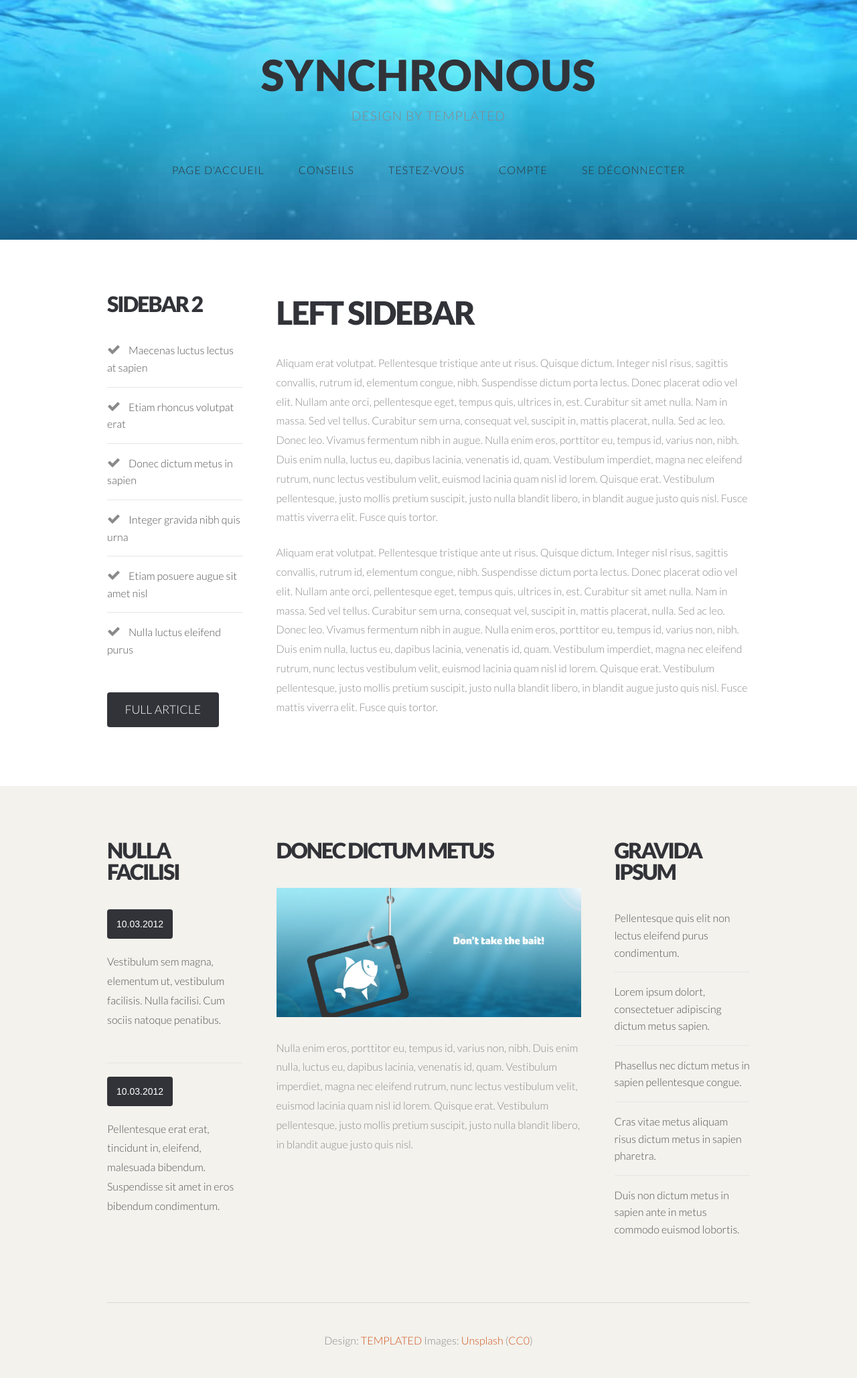
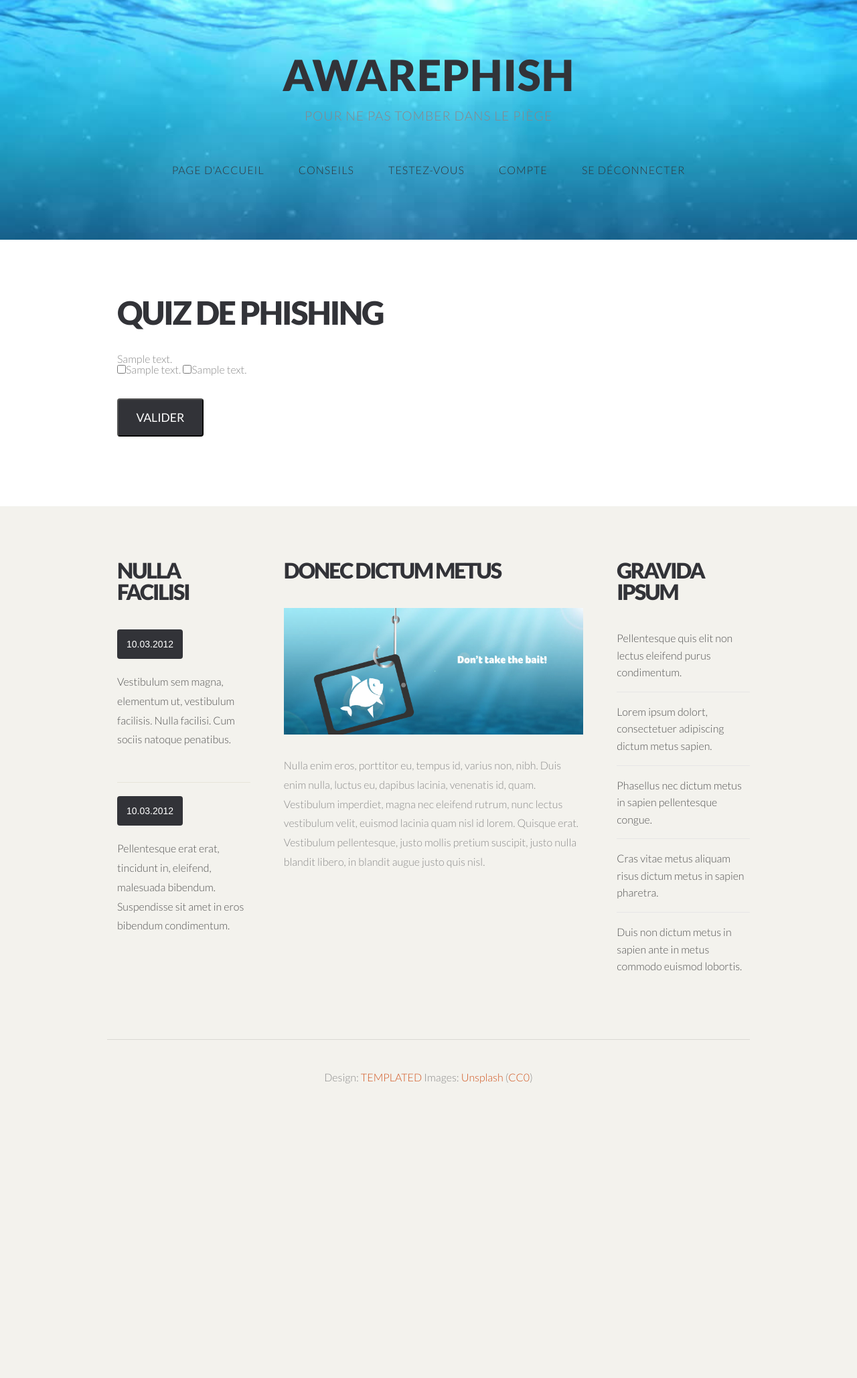
Before and after one commit to Azrood/Awarephish, a Django app: page /phishquiz/ in a window 1280 px wide. Shown: the whole page at 67% size. After the commit the page ends 1618 px from the top, so only its background shows below. Run offline with Django 3.2, Linux system fonts and the light colour scheme; a user stored in the database is signed in; tables that the repository leaves empty hold one stand-in row (values such as "Sample post"); some libraries are stand-ins or nearby versions.

```diff
--- a/awarephish/quiz/templates/quiz/conseil.html
+++ b/awarephish/quiz/templates/quiz/conseil.html
@@ -61,7 +61,8 @@
 			<div id="page">
 				<div class="container">
 					<div class="row">
-						<div class="6u skel-cell-important">
+						<div class="12u skel-cell-important">
+							<article>
 							<section id="content" >
 								<p>Le phishing est une escroquerie en ligne à l'aide de faux e-mails, sites Internet ou messages qui vise à voler
 								des informations personnelles et à espionner les individus, les entreprises et les organisations.
@@ -150,6 +151,7 @@
 
 
 							</section>
+						</article>
 						</div>
 					</div>
 				</div>
--- a/awarephish/quiz/templates/quiz/index.html
+++ b/awarephish/quiz/templates/quiz/index.html
@@ -101,7 +101,7 @@
 								   nous vous proposons de prendre le test de niveau, pour tester vos connaissances et savoir jusqu'à quel point vous êtes capables à determiner si un mail
 								   est frauduleux. Nous vous proposerons aussi des devoirs à faire pour que vous puissiez améliorer vos connaissances sur ce sujet.
 
-								<a href="#" class="button">Lire l'article complète</a>
+								<a href="{%url 'conseils'%}" class="button">Lire nos conseils</a>
 								<a href="{% url 'level-quiz' %}" class="button">Prendre le test de niveau</a>
 							</section>
 						</div>
--- a/awarephish/quiz/templates/quiz/phishing-quiz.html
+++ b/awarephish/quiz/templates/quiz/phishing-quiz.html
@@ -11,8 +11,10 @@
 		<meta name="description" content="" />
 		<meta name="keywords" content="" />
 		<link href='http://fonts.googleapis.com/css?family=Lato:300,400,700,900' rel='stylesheet' type='text/css'>
+		<link rel="stylesheet" href="https://stackpath.bootstrapcdn.com/bootstrap/4.3.1/css/bootstrap.min.css" integrity="sha384-ggOyR0iXCbMQv3Xipma34MD+dH/1fQ784/j6cY/iJTQUOhcWr7x9JvoRxT2MZw1T" crossorigin="anonymous">
 		<!--[if lte IE 8]><script src="js/html5shiv.js"></script><![endif]-->
 		<script src="http://ajax.googleapis.com/ajax/libs/jquery/1.11.0/jquery.min.js"></script>
+		<script src="https://stackpath.bootstrapcdn.com/bootstrap/4.4.1/js/bootstrap.min.js"></script>
 		<script src="{%static 'quiz/js/skel.min.js' %}"></script>
 		<script src="{%static 'quiz/js/skel-panels.min.js' %}"></script>
 		<script src="{%static 'quiz/js/init.js' %}"></script>
@@ -23,7 +25,7 @@
 		<!--[if lte IE 8]><link rel="stylesheet" href="css/ie/v8.css" /><![endif]-->
 		<!--[if lte IE 9]><link rel="stylesheet" href="css/ie/v9.css" /><![endif]-->
 	</head>
-	<body>
+	<body data-spy="scroll" data-target="wrapper">
 		<div id="wrapper">
 
 			<!-- Header -->
@@ -32,8 +34,8 @@
 
 					<!-- Logo -->
 					<div id="logo">
-						<h1><a href="#">Synchronous</a></h1>
-						<span>Design by TEMPLATED</span>
+						<h1><a href="#">Awarephish</a></h1>
+						<span>pour ne pas tomber dans le piège</span>
 					</div>
 
 					<!-- Nav -->
@@ -65,33 +67,36 @@
 			<div id="page">
 				<div class="container">
 					<div class="row">
-						<div class="3u">
-							<section id="sidebard2">
-								<header>
-									<h2>Sidebar 2</h2>
-								</header>
-								<ul class="style1">
-									<li class="first"><span class="fa fa-check"></span><a href="#">Maecenas luctus lectus at sapien</a></li>
-									<li><span class="fa fa-check"></span><a href="#">Etiam rhoncus volutpat erat</a></li>
-									<li><span class="fa fa-check"></span><a href="#">Donec dictum metus in sapien</a></li>
-									<li><span class="fa fa-check"></span><a href="#">Integer gravida nibh quis urna</a></li>
-									<li><span class="fa fa-check"></span><a href="#">Etiam posuere augue sit amet nisl</a></li>
-									<li><span class="fa fa-check"></span><a href="#">Nulla luctus eleifend purus</a></li>
-								</ul>
-								<a href="#" class="button">Full Article</a>
-							</section>
-						</div>
-
-
 						<div class="9u skel-cell-important">
 							<section id="content" >
 								<header>
-									<h2>Left Sidebar</h2>
+									<h2>Quiz de phishing</h2>
 								</header>
-								<p>Aliquam erat volutpat. Pellentesque tristique ante ut risus. Quisque dictum. Integer nisl risus, sagittis convallis, rutrum id, elementum congue, nibh. Suspendisse dictum porta lectus. Donec placerat odio vel elit. Nullam ante orci, pellentesque eget, tempus quis, ultrices in, est. Curabitur sit amet nulla. Nam in massa. Sed vel tellus. Curabitur sem urna, consequat vel, suscipit in, mattis placerat, nulla. Sed ac leo. Donec leo. Vivamus fermentum nibh in augue. Nulla enim eros, porttitor eu, tempus id, varius non, nibh. Duis enim nulla, luctus eu, dapibus lacinia, venenatis id, quam. Vestibulum imperdiet, magna nec eleifend rutrum, nunc lectus vestibulum velit, euismod lacinia quam nisl id lorem. Quisque erat. Vestibulum pellentesque, justo mollis pretium suscipit, justo nulla blandit libero, in blandit augue justo quis nisl. Fusce mattis viverra elit. Fusce quis tortor.</p>
-								<p>Aliquam erat volutpat. Pellentesque tristique ante ut risus. Quisque dictum. Integer nisl risus, sagittis convallis, rutrum id, elementum congue, nibh. Suspendisse dictum porta lectus. Donec placerat odio vel elit. Nullam ante orci, pellentesque eget, tempus quis, ultrices in, est. Curabitur sit amet nulla. Nam in massa. Sed vel tellus. Curabitur sem urna, consequat vel, suscipit in, mattis placerat, nulla. Sed ac leo. Donec leo. Vivamus fermentum nibh in augue. Nulla enim eros, porttitor eu, tempus id, varius non, nibh. Duis enim nulla, luctus eu, dapibus lacinia, venenatis id, quam. Vestibulum imperdiet, magna nec eleifend rutrum, nunc lectus vestibulum velit, euismod lacinia quam nisl id lorem. Quisque erat. Vestibulum pellentesque, justo mollis pretium suscipit, justo nulla blandit libero, in blandit augue justo quis nisl. Fusce mattis viverra elit. Fusce quis tortor.<br>
+								<form id="quiz" method="post" class="skel-panels" action="{% url 'resultquiz' %}">
+									{% csrf_token %}
+									{%for quest,answers in quiz.items %}
+									<h5>{{ quest.question_text }}</h5>
+									<div class="row">
+									<ul>
+									{% for incorrect,correct in answers.items %}
+
+										{% if incorrect %}<input type="checkbox" name='{{incorrect}}' id="question{{quest.id}}"><label for="question{{quest.id}}">{{incorrect}}</label>{% endif %}
+										{% if correct %}<input type="checkbox" name='{{correct}}' id="question{{quest.id}}"><label for="question{{quest.id}}">{{correct}}</label>{% endif %}
+										{% endfor %}
+
+									</ul></div>
+								{% endfor %}
+								<input type="submit" class="button" value="Valider">
+								</form>
 								</p>
 							</section>
+						</div>
+						<div class="2u">
+							{%for quest,answers in quiz.items %}
+								{% if quest.image %}
+							<img src="{{quest.url}}">
+							{% endif %}
+							{% endfor%}
 						</div>
 					</div>
 
@@ -155,5 +160,29 @@
 			</div>
 
 		</div>
-	</body>
+		<script type="text/JavaScript">
+			$('#quiz').submit(function(e)
+			{
+				e.preventDefault();
+				let form = this;
+				console.log(
+						$(form).serialize()+"&id={{quiztest.id}}");
+				$.ajax({
+					type: "POST",
+					url: {%url 'resultquiz' %},
+					csrfmiddlewaretoken: "{{ csrf_token }}",
+					data:$(form).serialize()+"&id={{quiztest.id}}",
+					success: function(data) {
+						alert(1);
+					},
+					error: function(data) {
+						console.log('error');
+						console.log(data);
+					},
+				});
+
+
+			});
+		</script>
+		</body>
 </html>
```
Also changed, not shown: awarephish/quiz/static/quiz/images/final.jpg (added).
